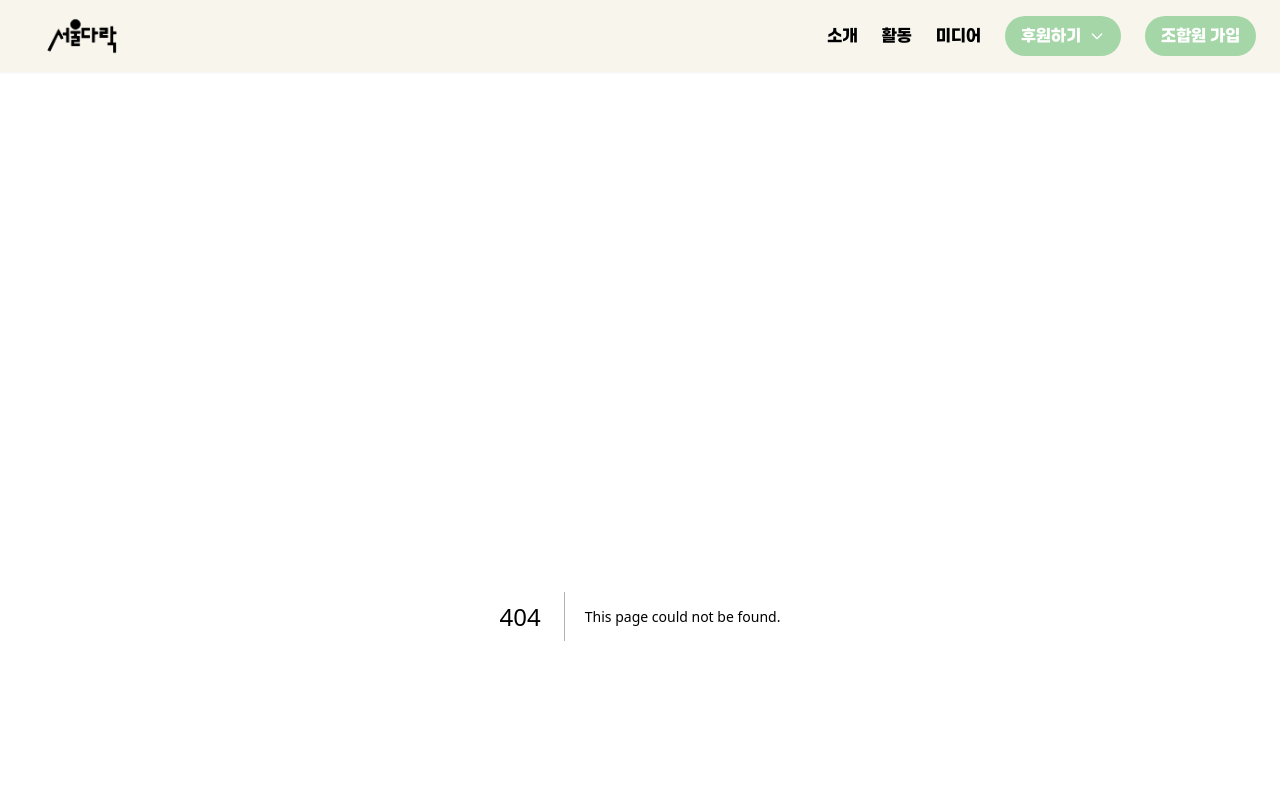
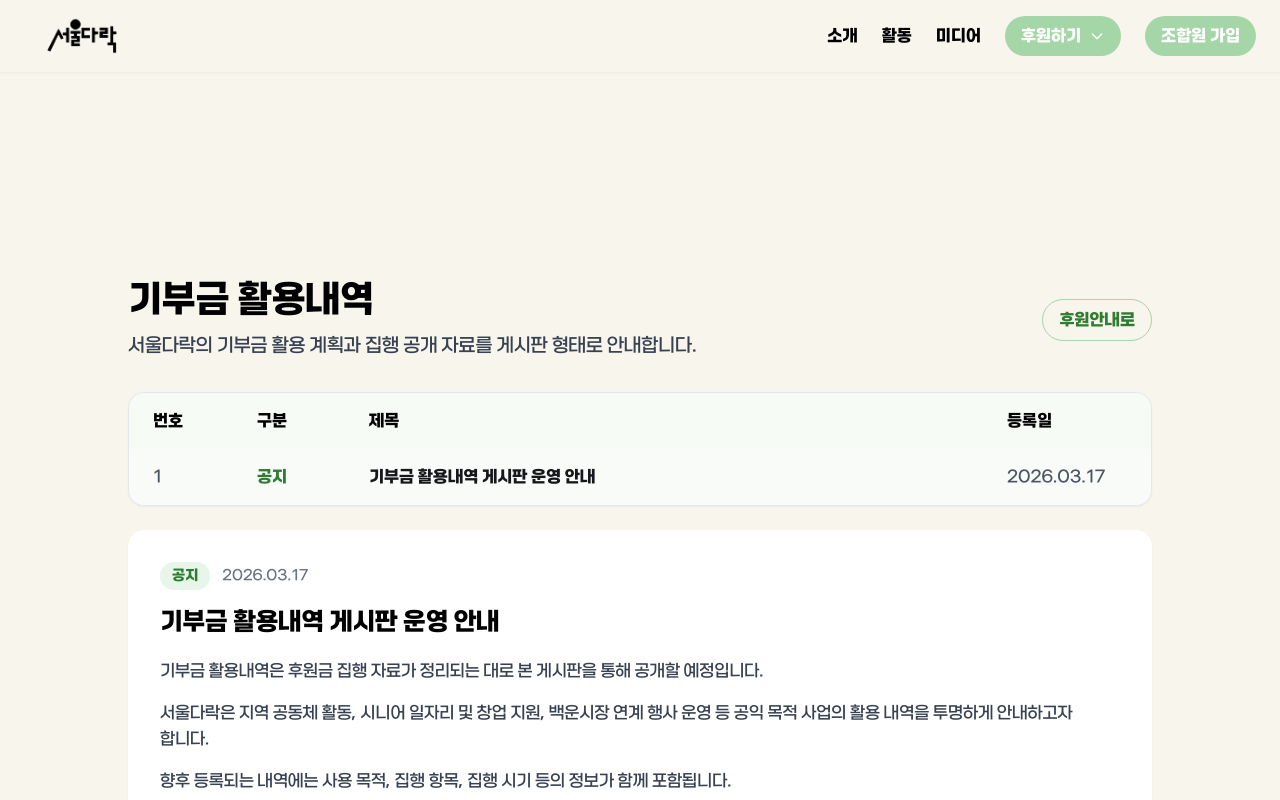
Before and after one commit to kimcj7957/seoul_darak, a Next.js app: page /donation/fund-usage in a window 1280 px wide. Before the commit this address had no page. Shown: the top 800 px of the page. Built offline with nearby package versions, Linux system fonts and the light colour scheme.

Commit message:
renewall2

```diff
--- /dev/null
+++ b/src/app/donation/fund-usage/page.js
@@ -0,0 +1,12 @@
+import DonationBoardListPage from "@/components/DonationBoardListPage";
+import { fundUsagePosts } from "@/lib/donationBoards";
+
+export default function FundUsagePage() {
+  return (
+    <DonationBoardListPage
+      title="기부금 활용내역"
+      description="서울다락의 기부금 활용 계획과 집행 공개 자료를 게시판 형태로 안내합니다."
+      posts={fundUsagePosts}
+    />
+  );
+}
--- /dev/null
+++ b/src/app/donation/fundraising-records/page.js
@@ -0,0 +1,12 @@
+import DonationBoardListPage from "@/components/DonationBoardListPage";
+import { fundraisingRecordPosts } from "@/lib/donationBoards";
+
+export default function FundraisingRecordsPage() {
+  return (
+    <DonationBoardListPage
+      title="기부금 모집내역"
+      description="서울다락의 기부금 모집 관련 공지와 연도별 공개 자료를 게시판 형태로 안내합니다."
+      posts={fundraisingRecordPosts}
+    />
+  );
+}
--- a/src/app/donation/page.js
+++ b/src/app/donation/page.js
@@ -1,4 +1,5 @@
 'use client';
+import Link from 'next/link';
 import { useState } from 'react';
 
 export default function DonationPage() {
@@ -168,28 +169,36 @@ export default function DonationPage() {
         </div>
       </section>
 
-      <section id="fundraising-records" className="scroll-mt-28 xs:scroll-mt-32 sm:scroll-mt-36 py-6 xs:py-8 sm:py-12 md:py-16 bg-[#f7f5ec]">
+      <section className="py-6 xs:py-8 sm:py-12 md:py-16 bg-[#f7f5ec]">
         <div className="container mx-auto px-4 sm:px-6">
-          <div className="max-w-4xl mx-auto rounded-2xl bg-white p-6 xs:p-8 shadow-sm">
-            <h2 className="text-2xl sm:text-3xl font-extrabold mb-4 text-black">기부금 모집내역</h2>
-            <p className="text-gray-700 leading-relaxed">
-              기부금 모집내역은 공시 자료 확정 후 게시판 형식으로 연도별 공개 예정입니다.
-              현재는 후원 계좌를 통한 일시후원 중심으로 운영하고 있으며, 추후 모집 내역을
-              체계적으로 정리해 공개할 예정입니다.
+          <div className="max-w-4xl mx-auto">
+            <h2 className="text-2xl sm:text-3xl font-extrabold mb-4 text-black">기부금 공개 게시판</h2>
+            <p className="text-gray-700 leading-relaxed mb-6">
+              기부금 모집내역과 기부금 활용내역은 각각 별도 게시판 페이지에서 운영됩니다.
+              아래 메뉴를 통해 해당 게시판으로 이동하실 수 있습니다.
             </p>
-          </div>
-        </div>
-      </section>
-
-      <section id="fund-usage" className="scroll-mt-28 xs:scroll-mt-32 sm:scroll-mt-36 py-6 xs:py-8 sm:py-12 md:py-16 bg-[#f7f5ec]">
-        <div className="container mx-auto px-4 sm:px-6">
-          <div className="max-w-4xl mx-auto rounded-2xl bg-white p-6 xs:p-8 shadow-sm">
-            <h2 className="text-2xl sm:text-3xl font-extrabold mb-4 text-black">기부금 활용내역</h2>
-            <p className="text-gray-700 leading-relaxed">
-              후원금은 지역 공동체 활동, 시니어 일자리 및 창업 지원, 백운시장 연계 행사 운영 등
-              공익 목적 사업에 사용됩니다. 활용내역 역시 향후 게시판 형식으로 정리하여 투명하게
-              공개할 예정입니다.
-            </p>
+            <div className="grid grid-cols-1 md:grid-cols-2 gap-4">
+              <Link
+                href="/donation/fundraising-records"
+                className="rounded-2xl bg-white p-6 shadow-sm border border-[#d9e8d9] hover:shadow-md transition-shadow duration-300"
+              >
+                <p className="text-sm font-bold text-[#2e7d32]">게시판 01</p>
+                <h3 className="mt-2 text-xl font-extrabold text-black">기부금 모집내역</h3>
+                <p className="mt-3 text-gray-700 leading-relaxed">
+                  연도별 기부금 모집 현황과 관련 공지를 게시판 형식으로 확인하실 수 있습니다.
+                </p>
+              </Link>
+              <Link
+                href="/donation/fund-usage"
+                className="rounded-2xl bg-white p-6 shadow-sm border border-[#d9e8d9] hover:shadow-md transition-shadow duration-300"
+              >
+                <p className="text-sm font-bold text-[#2e7d32]">게시판 02</p>
+                <h3 className="mt-2 text-xl font-extrabold text-black">기부금 활용내역</h3>
+                <p className="mt-3 text-gray-700 leading-relaxed">
+                  후원금 사용 목적과 집행 관련 공개 자료를 게시판 형식으로 확인하실 수 있습니다.
+                </p>
+              </Link>
+            </div>
           </div>
         </div>
       </section>
--- /dev/null
+++ b/src/components/DonationBoardListPage.js
@@ -0,0 +1,93 @@
+'use client';
+
+import Link from "next/link";
+import { useMemo, useState } from "react";
+
+export default function DonationBoardListPage({ title, description, posts }) {
+  const initialPostId = posts[0]?.id ?? null;
+  const [selectedPostId, setSelectedPostId] = useState(initialPostId);
+
+  const selectedPost = useMemo(
+    () => posts.find((post) => post.id === selectedPostId) ?? posts[0] ?? null,
+    [posts, selectedPostId]
+  );
+
+  return (
+    <section className="py-6 xs:py-8 sm:py-12 md:py-16 bg-[#f7f5ec] min-h-screen">
+      <div className="container mx-auto px-3 xs:px-4 sm:px-6">
+        <div className="max-w-5xl mx-auto">
+          <div className="flex items-center justify-between gap-4 mb-6 xs:mb-8">
+            <div>
+              <h1 className="text-2xl xs:text-3xl sm:text-4xl font-extrabold text-black">
+                {title}
+              </h1>
+              <p className="mt-3 text-sm xs:text-base sm:text-lg text-gray-700">
+                {description}
+              </p>
+            </div>
+            <Link
+              href="/donation"
+              className="shrink-0 rounded-full border border-[#A5D6A7] px-4 py-2 text-sm xs:text-base font-bold text-[#2e7d32] hover:bg-[#A5D6A7]/10 transition-colors duration-200"
+            >
+              후원안내로
+            </Link>
+          </div>
+
+          <div className="overflow-hidden rounded-2xl border border-gray-200 bg-white shadow-sm">
+            <div className="grid grid-cols-[88px_96px_1fr_120px] gap-4 bg-[#E8F5E9]/40 px-4 xs:px-6 py-4 text-sm xs:text-base font-extrabold text-black">
+              <span>번호</span>
+              <span>구분</span>
+              <span>제목</span>
+              <span>등록일</span>
+            </div>
+
+            {posts.length === 0 ? (
+              <div className="px-4 xs:px-6 py-10 text-center text-gray-500">
+                등록된 게시물이 없습니다.
+              </div>
+            ) : (
+              <div className="divide-y divide-gray-200">
+                {posts.map((post, index) => (
+                  <button
+                    key={post.id}
+                    type="button"
+                    onClick={() => setSelectedPostId(post.id)}
+                    className={`grid w-full grid-cols-[88px_96px_1fr_120px] gap-4 px-4 xs:px-6 py-4 text-left transition-colors duration-200 ${
+                      selectedPost?.id === post.id ? "bg-[#f8fbf8]" : "bg-white hover:bg-gray-50"
+                    }`}
+                  >
+                    <span className="text-sm xs:text-base text-gray-600">{posts.length - index}</span>
+                    <span className="text-sm xs:text-base font-bold text-[#2e7d32]">{post.category}</span>
+                    <span className="min-w-0 text-sm xs:text-base font-bold text-[#17171B] truncate">
+                      {post.title}
+                    </span>
+                    <span className="text-sm xs:text-base text-gray-600">{post.date}</span>
+                  </button>
+                ))}
+              </div>
+            )}
+          </div>
+
+          {selectedPost && (
+            <div className="mt-6 rounded-2xl bg-white p-5 xs:p-6 sm:p-8 shadow-sm">
+              <div className="flex flex-wrap items-center gap-3 mb-4">
+                <span className="rounded-full bg-[#E8F5E9] px-3 py-1 text-sm font-bold text-[#2e7d32]">
+                  {selectedPost.category}
+                </span>
+                <span className="text-sm text-gray-500">{selectedPost.date}</span>
+              </div>
+              <h2 className="text-xl xs:text-2xl font-extrabold text-black">
+                {selectedPost.title}
+              </h2>
+              <div className="mt-5 space-y-4 text-gray-700 leading-relaxed">
+                {selectedPost.content.map((paragraph) => (
+                  <p key={paragraph}>{paragraph}</p>
+                ))}
+              </div>
+            </div>
+          )}
+        </div>
+      </div>
+    </section>
+  );
+}
--- a/src/components/Navbar.js
+++ b/src/components/Navbar.js
@@ -5,8 +5,8 @@ import Image from "next/image";
 
 const donationMenuItems = [
   { href: "/donation#donation-inquiry", label: "후원문의" },
-  { href: "/donation#fundraising-records", label: "기부금 모집내역" },
-  { href: "/donation#fund-usage", label: "기부금 활용내역" },
+  { href: "/donation/fundraising-records", label: "기부금 모집내역" },
+  { href: "/donation/fund-usage", label: "기부금 활용내역" },
 ];
 
 export default function Navbar() {
--- /dev/null
+++ b/src/lib/donationBoards.js
@@ -0,0 +1,27 @@
+export const fundraisingRecordPosts = [
+  {
+    id: "fundraising-notice-20260317",
+    category: "공지",
+    title: "기부금 모집내역 게시판 운영 안내",
+    date: "2026.03.17",
+    content: [
+      "기부금 모집내역은 연도별 공시 자료가 확정되는 대로 본 게시판에 순차적으로 공개할 예정입니다.",
+      "서울다락은 후원금 모집 현황을 투명하게 안내하기 위해 게시판 형식의 기록 페이지를 운영합니다.",
+      "향후 등록되는 내역에는 모집 기간, 모집 금액, 모집 목적 등의 정보가 함께 포함됩니다.",
+    ],
+  },
+];
+
+export const fundUsagePosts = [
+  {
+    id: "fund-usage-notice-20260317",
+    category: "공지",
+    title: "기부금 활용내역 게시판 운영 안내",
+    date: "2026.03.17",
+    content: [
+      "기부금 활용내역은 후원금 집행 자료가 정리되는 대로 본 게시판을 통해 공개할 예정입니다.",
+      "서울다락은 지역 공동체 활동, 시니어 일자리 및 창업 지원, 백운시장 연계 행사 운영 등 공익 목적 사업의 활용 내역을 투명하게 안내하고자 합니다.",
+      "향후 등록되는 내역에는 사용 목적, 집행 항목, 집행 시기 등의 정보가 함께 포함됩니다.",
+    ],
+  },
+];
```
